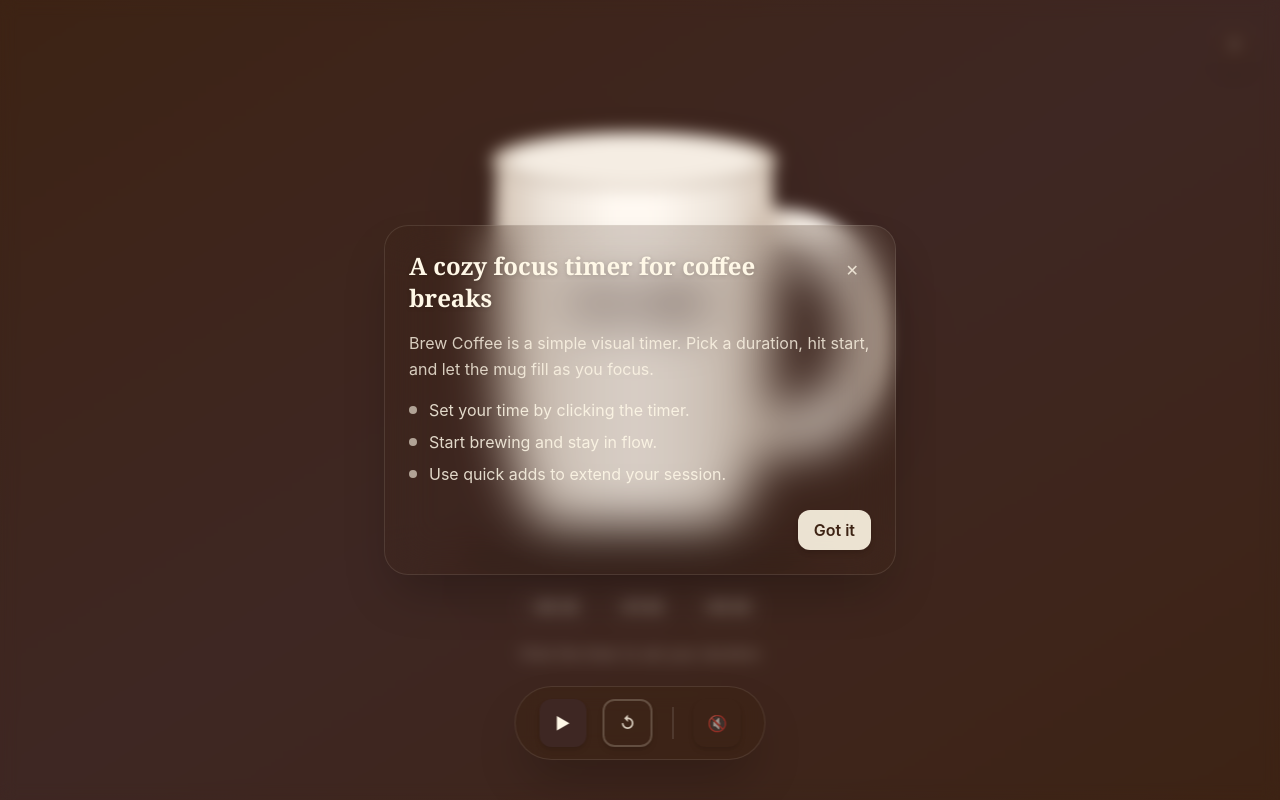
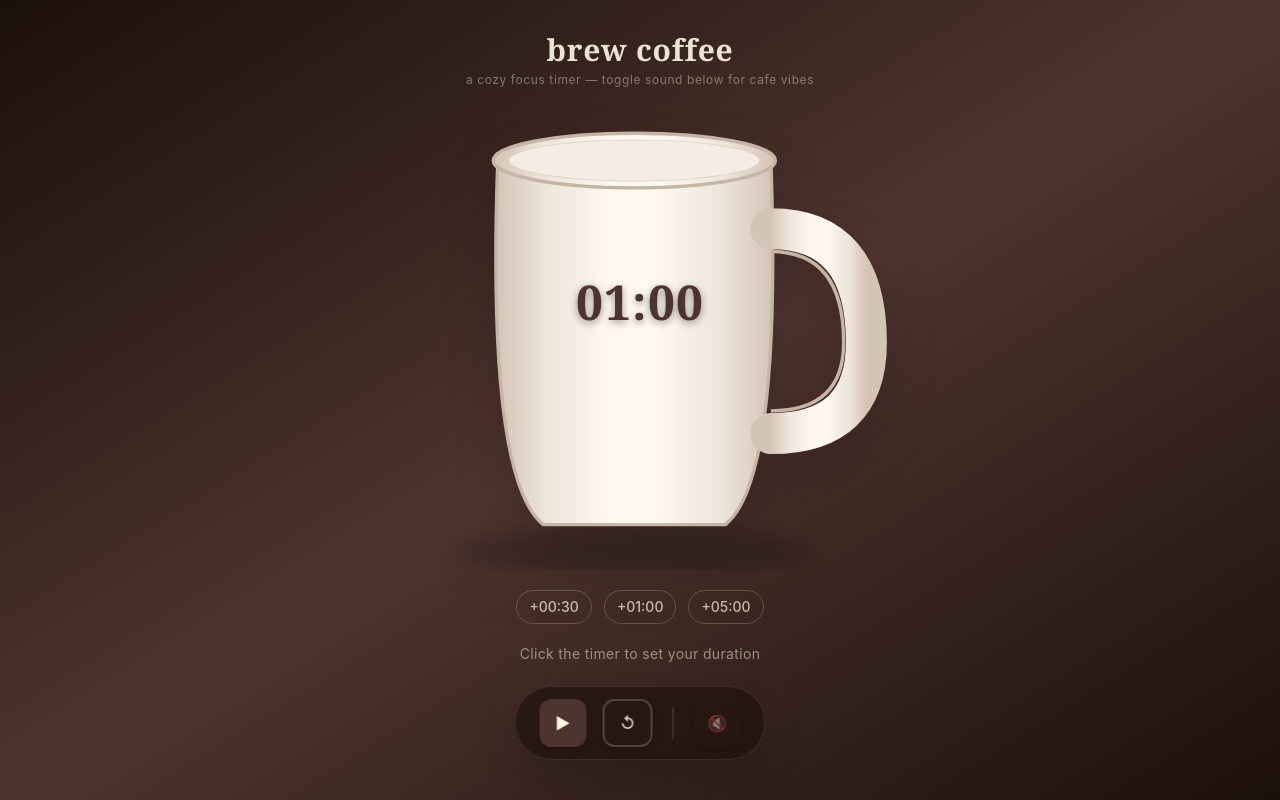
Before and after one commit to dannyhamam/brewcoffee, a React (Vite) app: page / in a window 1280 px wide. Built offline with nearby package versions, Linux system fonts and the light colour scheme.

Commit message:
Claude Re-design of the Webpage

```diff
--- a/src/App.tsx
+++ b/src/App.tsx
@@ -1,21 +1,12 @@
 import { useEffect, useState } from "react";
-import { Modal, Mug, Options, Timer } from "./components";
+import { Mug, Options, Timer } from "./components";
 import { QuickAddButton } from "./components/Mug/QuickAddButton";
 import { useTimer, useSound } from "./hooks";
-
-const ONBOARDING_KEY = "brewcoffee:onboardingSeen";
 
 function App() {
   const [duration, setDuration] = useState(60);
   const timer = useTimer(duration);
   const sound = useSound();
-  const [isHelpOpen, setIsHelpOpen] = useState(() => {
-    try {
-      return window.localStorage.getItem(ONBOARDING_KEY) !== "true";
-    } catch {
-      return true;
-    }
-  });
 
   // Play ding when timer completes
   useEffect(() => {
@@ -38,70 +29,20 @@
     setDuration(timer.totalSeconds);
   };
 
-  const handleCloseHelp = () => {
-    try {
-      window.localStorage.setItem(ONBOARDING_KEY, "true");
-    } catch {}
-    setIsHelpOpen(false);
-  };
-
   return (
     <div
       className="min-h-screen bg-gradient-to-br from-coffee-dark via-coffee-medium to-coffee-dark
                     flex flex-col items-center justify-center p-4 relative"
     >
-      {/* Help */}
-      <button
-        type="button"
-        onClick={() => setIsHelpOpen(true)}
-        className="absolute top-6 right-6 h-11 w-11 rounded-full border border-cream/15
-                   bg-coffee-dark/25 text-cream/90 shadow-lg backdrop-blur
-                   hover:bg-coffee-dark/35 hover:text-cream transition-colors
-                   ui-hover-fade ui-focus-ring ui-hover-surface cursor-pointer
-                   animate-fade-in-up"
-        style={{ animationDelay: "400ms" }}
-        aria-label="About Brew Coffee"
-      >
-        ?
-      </button>
-
-      <Modal
-        isOpen={isHelpOpen}
-        onClose={handleCloseHelp}
-        title="A cozy focus timer for coffee breaks"
-      >
-        <p className="text-cream/80 leading-relaxed">
-          Brew Coffee is a simple visual timer. Pick a duration, hit start,
-          and let the mug fill as you focus.
+      {/* Header */}
+      <header className="absolute top-8 left-1/2 -translate-x-1/2 text-center animate-fade-in-up">
+        <h1 className="font-serif text-2xl md:text-3xl font-bold text-cream/90 tracking-wide">
+          brew coffee
+        </h1>
+        <p className="font-sans text-xs text-cream/40 mt-1 tracking-wider">
+          a cozy focus timer — toggle sound below for cafe vibes
         </p>
-
-        <ul className="mt-4 space-y-2 text-cream/85">
-          <li className="flex gap-3">
-            <span className="mt-2 inline-block h-2 w-2 rounded-full bg-cream/60" />
-            Set your time by clicking the timer.
-          </li>
-          <li className="flex gap-3">
-            <span className="mt-2 inline-block h-2 w-2 rounded-full bg-cream/60" />
-            Start brewing and stay in flow.
-          </li>
-          <li className="flex gap-3">
-            <span className="mt-2 inline-block h-2 w-2 rounded-full bg-cream/60" />
-            Use quick adds to extend your session.
-          </li>
-        </ul>
-
-        <div className="mt-6 flex items-center justify-end gap-3">
-          <button
-            type="button"
-            onClick={handleCloseHelp}
-            className="rounded-xl bg-cream/90 px-4 py-2 font-semibold text-coffee-dark
-                       shadow-md hover:bg-cream transition-colors
-                       ui-focus-ring"
-          >
-            Got it
-          </button>
-        </div>
-      </Modal>
+      </header>
 
       {/* Main Content */}
       <div className="flex flex-col items-center gap-5 pb-28">
--- a/src/index.css
+++ b/src/index.css
@@ -5,8 +5,8 @@
 
 /* Custom theme colors for warm coffee palette */
 @theme {
-  --color-coffee-dark: #3d2314;
-  --color-coffee-medium: #3e2723;
+  --color-coffee-dark: #1c100b;
+  --color-coffee-medium: #4e342e;
   --color-coffee-light: #a67b5b;
   --color-cream: #fff8e7;
   --color-cream-dark: #f5ebe0;
```
